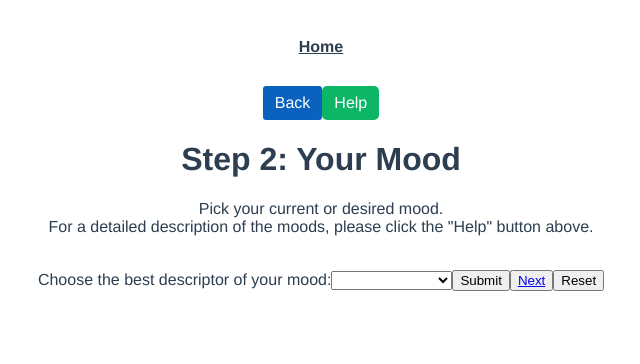
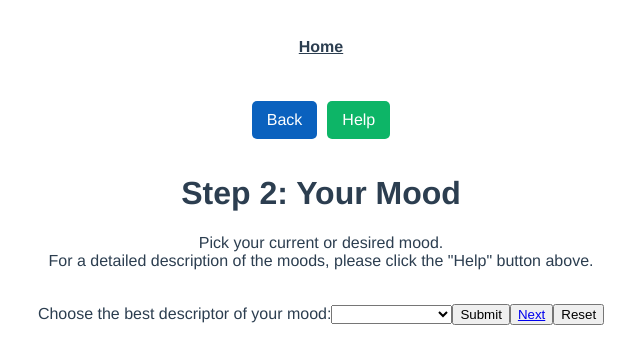
Before and after one commit to c-l-scholl/stp-vue-fb, a Vue app: page /mood in a window 1280 px wide. Shown: the top 364 px of the page, without its empty margins (319-959 px from the left). Built offline with nearby package versions, Linux system fonts and the light colour scheme.

Commit message:
updated back/help button graphics

```diff
--- a/src/views/MoodsView.vue
+++ b/src/views/MoodsView.vue
@@ -1,9 +1,9 @@
 <template>
   <div class="intro">
-    <router-link to="/calc-bpm" class="back">
+    <router-link to="/calc-bpm" class="backCalc">
       Back
     </router-link>
-    <router-link to="/mood-help" class="toHelp">
+    <router-link to="/mood-help" class="toMoodHelp">
       Help
     </router-link>
   </div>
@@ -66,28 +66,31 @@ export default {
     display: flex;
     justify-content: center;
     align-items: center;
+    padding: 10px 15px;
   }
 
-  .back {
-    background-color: rgb(10, 97, 190);
+  .backCalc,
+  .toMoodHelp {
+    display: flex;
+    border-width: 0;
+    margin: 5px;
+    padding: 10px 15px;
+    border-radius: 5px;
     color: white;
+    transition: opacity 0.15s;
     text-decoration: none;
-    padding: 8px 12px;
-    border-radius: 3px;
-    transition: opacity 0.15s;
   }
 
-  .toHelp {
-    background-color: rgb(13, 181, 103);
-    text-decoration: none;
-    color: white;
-    padding: 8px 12px;
-    border-radius: 5px;
-    transition: opacity 0.15s;
+  .backCalc {
+    background-color: rgb(10, 97, 190);
   }
 
-  .back:hover,
-  .toHelp:hover {
+  .toMoodHelp {
+    background-color: rgb(13, 181, 103);
+  }
+
+  .backCalc:hover,
+  .toMoodHelp:hover {
     opacity: 0.8;
   }
 
```
